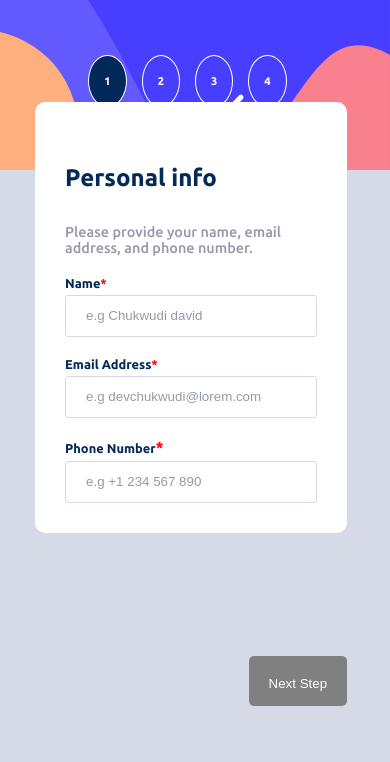
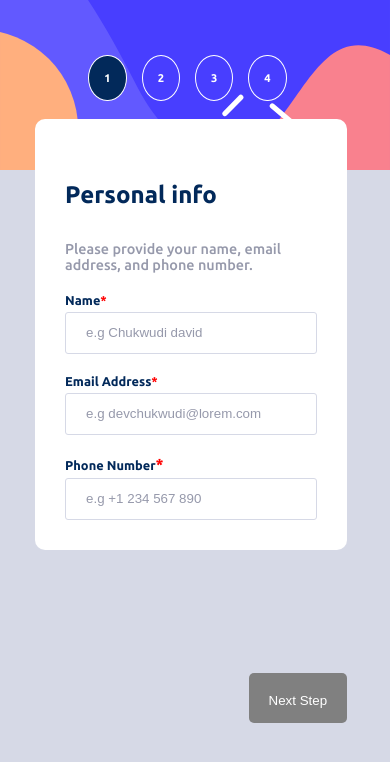
Before and after one commit to Donchuks02/multi-page-form, a plain HTML site: page index.html in a window 390 px wide. Drawn offline with Linux system fonts and the light colour scheme.

Commit message:
reduced top padding to top section in mobile

```diff
--- a/style.css
+++ b/style.css
@@ -491,7 +491,7 @@
                     background-repeat: no-repeat;
                     background-size: cover;
                     padding: 20px 60px 150px;
-                    height: 10vh;
+                    height: 12vh;
                     border-radius: 0;
                     width: 100vw;
                 }
@@ -507,7 +507,7 @@
                 }
                 .number-div {
                     text-align: center;
-                    padding: 8px 15px;
+                    padding: 5px 15px;
                     border-radius: 50%;
                     border: 1px solid var(--White);
                     color: var(--White);
@@ -518,7 +518,7 @@
                 .right-section {
                     width: 80%;
                     position: absolute;
-                    top: 60%;
+                    top: 70%;
                     left: 9%;
                     padding: 30px;
                     background-color: var(--White);
```
